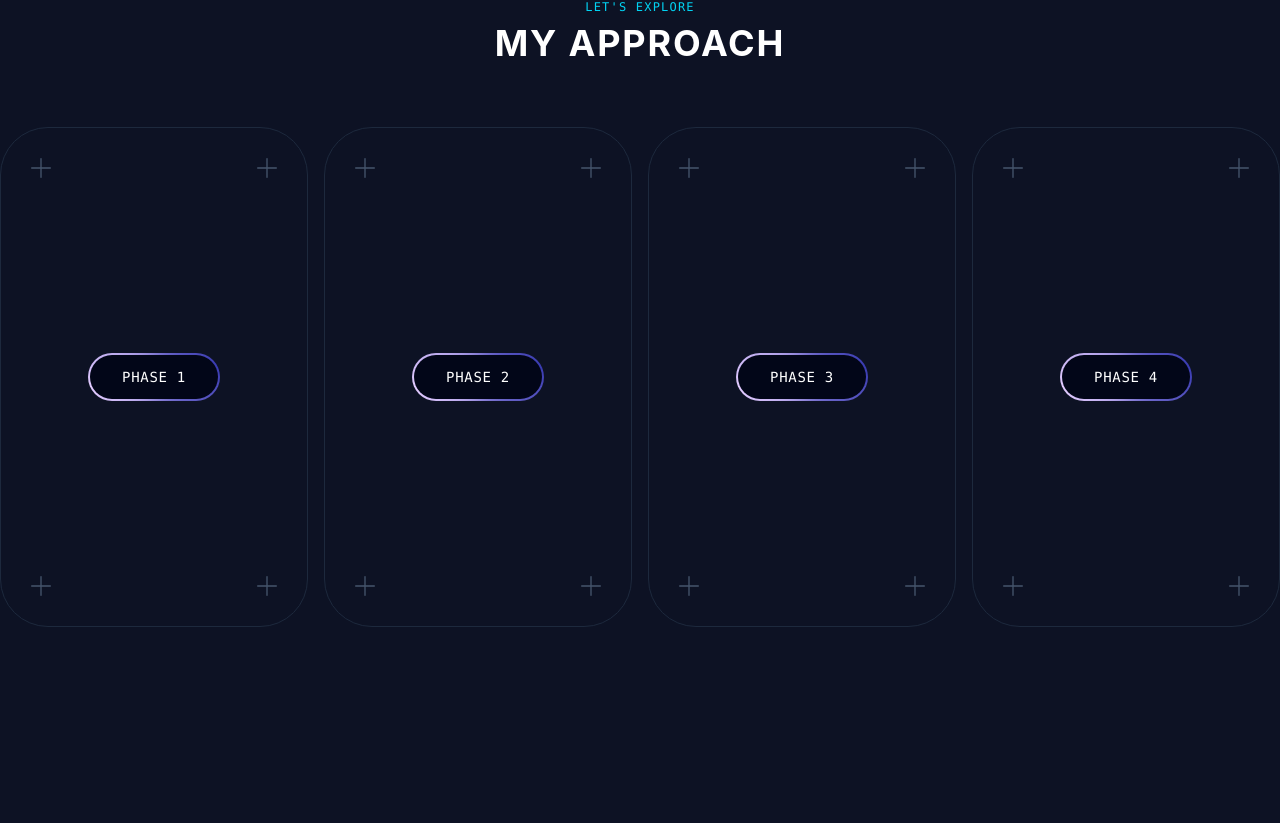
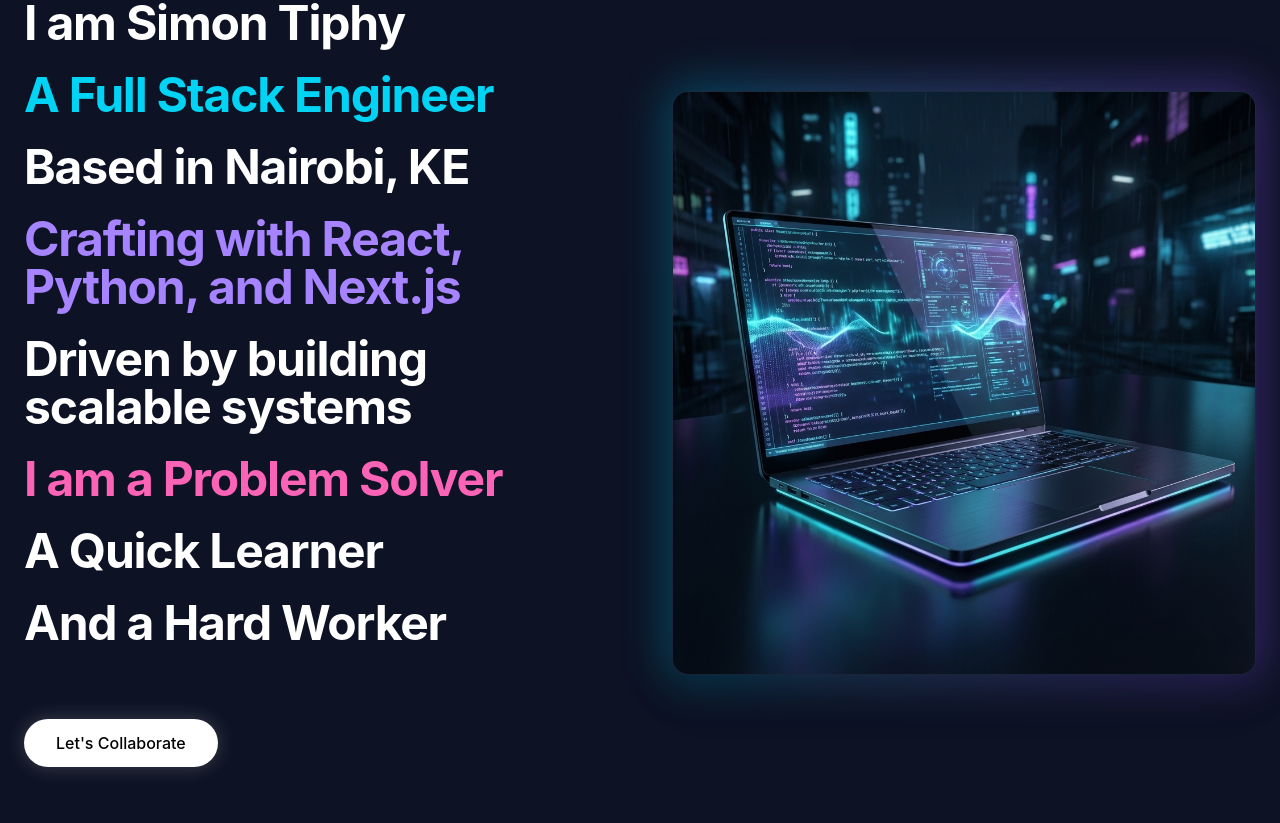
Before and after one commit to simon-tiphy/simon-tiphy-portfolio, a React (Vite) app in the folder frontend/: page / in a window 1280 px wide. Shown: the part 897-1720 px from the top of the page. Built offline with nearby package versions, Linux system fonts and the light colour scheme.

Commit message:
feat: Reorder About component in main layout and redesign its content with an animated, lyrics-style display.

```diff
--- a/frontend/src/App.jsx
+++ b/frontend/src/App.jsx
@@ -34,11 +34,11 @@ function App() {
         <>
           <Navbar />
           <Hero />
+          <About />
           <Approach />
           <TechStack />
           <Experience />
           <BentoGrid />
-          <About />
           <Testimonials />
           <Contact />
           <Dock />
--- a/frontend/src/components/About.jsx
+++ b/frontend/src/components/About.jsx
@@ -1,44 +1,54 @@
-import { motion } from 'framer-motion';
-import laptopGlow from '../assets/laptop_glow.png';
+import { motion } from "framer-motion";
+import laptopGlow from "../assets/laptop_glow.png";
+
+const lyrics = [
+  { text: "I am Simon Tiphy", highlight: "text-white" },
+  { text: "A Full Stack Engineer", highlight: "text-cyan-400" },
+  { text: "Based in Nairobi, KE", highlight: "text-white" },
+  {
+    text: "Crafting with React, Python, and Next.js",
+    highlight: "text-violet-400",
+  },
+  { text: "Driven by building scalable systems", highlight: "text-white" },
+  { text: "I am a Problem Solver", highlight: "text-pink-400" },
+  { text: "A Quick Learner", highlight: "text-white" },
+  { text: "And a Hard Worker", highlight: "text-white" },
+];
 
 export default function About() {
   return (
-    <section className="py-24 px-6 relative overflow-hidden">
-      <div className="max-w-6xl mx-auto grid grid-cols-1 lg:grid-cols-2 gap-12 items-center">
+    <section className="py-24 px-6 relative overflow-hidden bg-[#0d1224]">
+      <div className="max-w-7xl mx-auto grid grid-cols-1 lg:grid-cols-2 gap-16 items-center">
+        {/* Lyrics Style Text Content */}
+        <div className="relative z-10 order-1 flex flex-col gap-6">
+          {lyrics.map((line, index) => (
+            <motion.p
+              key={index}
+              initial={{ opacity: 0, y: 20 }}
+              whileInView={{ opacity: 1, y: 0 }}
+              viewport={{ margin: "-10% 0px -10% 0px" }}
+              transition={{ duration: 0.6, delay: index * 0.1 }}
+              whileHover={{ scale: 1.05, opacity: 1, x: 10 }}
+              className={`text-3xl md:text-5xl font-bold tracking-tight cursor-default transition-all duration-300 ${line.highlight} opacity-40 hover:opacity-100`}
+            >
+              {line.text}
+            </motion.p>
+          ))}
 
-        {/* Text Content */}
-        <motion.div
-          initial={{ opacity: 0, x: -20 }}
-          whileInView={{ opacity: 1, x: 0 }}
-          viewport={{ once: true }}
-          transition={{ duration: 0.8 }}
-          className="relative z-10 order-1"
-        >
-          <h2 className="text-sm font-mono text-cyan-400 mb-6 tracking-widest uppercase">The Manifesto</h2>
-
-          <div className="relative">
-            <p className="text-xl md:text-2xl text-slate-300 leading-relaxed font-light">
-              "I am a Kenyan-based <span className="text-white font-medium">Full Stack Developer</span> fueled by the relentless energy of the Silicon Savannah.
-            </p>
-            <p className="mt-6 text-xl md:text-2xl text-slate-300 leading-relaxed font-light">
-              I merge rigorous <span className="text-pink-400 font-normal">Python backends</span> with fluid <span className="text-violet-500 font-normal">React frontends</span> to solve real-world problems—from life-saving donation platforms to scalable e-commerce systems.
-            </p>
-            <p className="mt-6 text-xl md:text-2xl text-slate-300 leading-relaxed font-light">
-              Young, hungry, and obsessed with the intersection of AI and human-centric design, I don't just write code;
-              <span className="text-white font-medium block mt-4">I engineer impact."</span>
-            </p>
-          </div>
-
-          <div className="mt-12">
-            <p className="text-slate-500 text-sm mb-4">Ready to ship something legendary?</p>
+          <motion.div
+            initial={{ opacity: 0 }}
+            whileInView={{ opacity: 1 }}
+            transition={{ delay: 1, duration: 1 }}
+            className="mt-12"
+          >
             <a
               href="mailto:simontiphy@gmail.com"
               className="inline-flex items-center justify-center px-8 py-3 rounded-full bg-white text-black font-medium hover:bg-slate-200 transition-colors shadow-[0_0_20px_rgba(255,255,255,0.2)]"
             >
               Let's Collaborate
             </a>
-          </div>
-        </motion.div>
+          </motion.div>
+        </div>
 
         {/* Image Visual */}
         <motion.div
@@ -59,7 +69,6 @@ export default function About() {
             <div className="absolute inset-0 bg-gradient-to-t from-[#0d1224] via-transparent to-transparent opacity-20 rounded-2xl" />
           </div>
         </motion.div>
-
       </div>
     </section>
   );
```
